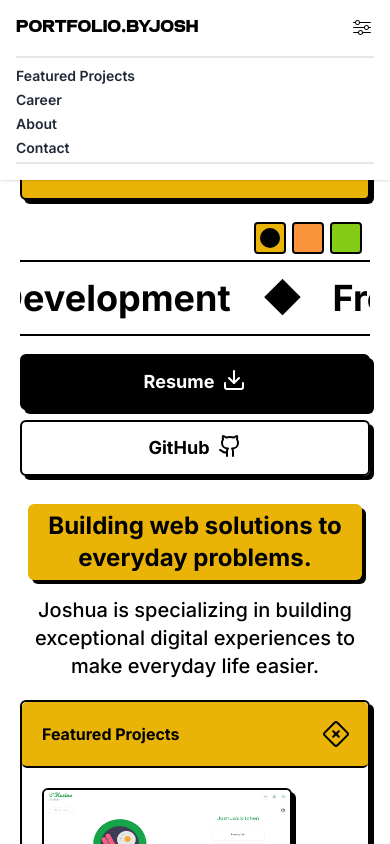
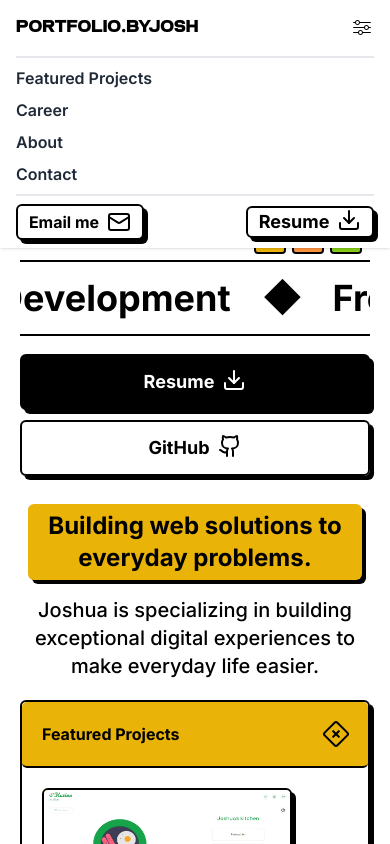
Before and after one commit to Joshuajrodrigues/dev-portfolio, a Next.js app: page / in a window 390 px wide. Both pictures are taken after a click on the button 362 px from the left and 28 px from the top of the page. Shown: the top 844 px of the page. Built offline with nearby package versions, Linux system fonts and the light colour scheme.

Commit message:
navbar quicklinks

```diff
--- a/components/navbar.tsx
+++ b/components/navbar.tsx
@@ -2,6 +2,9 @@
 
 import { useTheme } from "@/store/theme";
 import { useState } from "react";
+import Button from "./button";
+import Resume from "./resume";
+import { Download, MailIcon } from "lucide-react";
 
 const Navbar = () => {
   const [menuOpen, setMenuOpen] = useState(false);
@@ -12,21 +15,34 @@ const Navbar = () => {
           <div className=" font-oneslice flex flex-col">Portfolio.ByJosh </div>
 
           <div className="hidden md:flex md:items-center">
-            <a href="#feat" className="text-gray-800 text-sm font-semibold  mr-4">
+            <a
+              href="#feat"
+              className="text-gray-800 text-sm font-semibold  mr-4"
+            >
               Featured Projects
             </a>
-            <a href="#career" className="text-gray-800 text-sm font-semibold  mr-4">
+            <a
+              href="#career"
+              className="text-gray-800 text-sm font-semibold  mr-4"
+            >
               Career
             </a>
-            <a href="#about" className="text-gray-800 text-sm font-semibold  mr-4">
+            <a
+              href="#about"
+              className="text-gray-800 text-sm font-semibold  mr-4"
+            >
               About me
             </a>
             <a href="#contact" className="text-gray-800 text-sm font-semibold ">
               Contact
             </a>
+
           </div>
 
-          <button onClick={()=>setMenuOpen(!menuOpen)} className="md:hidden cursor-pointer">
+          <button
+            onClick={() => setMenuOpen(!menuOpen)}
+            className="md:hidden cursor-pointer"
+          >
             <svg
               xmlns="http://www.w3.org/2000/svg"
               className="w-6 h-6 text-black"
@@ -42,19 +58,53 @@ const Navbar = () => {
         {menuOpen && (
           <div className="block md:hidden bg-white border-t-2 py-2">
             <div className="flex flex-col">
-              <a href="#feat" className="text-gray-800 text-sm font-semibold  mb-1">
+              <a
+                href="#feat"
+                className="text-gray-800 text-md font-semibold  mb-2"
+              >
                 Featured Projects
               </a>
-              <a href="#career" className="text-gray-800 text-sm font-semibold  mb-1">
+              <a
+                href="#career"
+                className="text-gray-800 text-md font-semibold  mb-2"
+              >
                 Career
               </a>
-              <a href="#about" className="text-gray-800 text-sm font-semibold  mb-1">
+              <a
+                href="#about"
+                className="text-gray-800 text-md font-semibold  mb-2"
+              >
                 About
               </a>
-              <a href="#contact" className="text-gray-800 text-sm font-semibold  mb-1">
+              <a
+                href="#contact"
+                className="text-gray-800 text-md font-semibold  mb-2"
+              >
                 Contact
               </a>
-              <div className="flex justify-between items-center border-t-2 pt-2"></div>
+              <div className="flex justify-between items-center border-t-2 pt-2">
+                <a
+                  target="_blank"
+                  href="mailto:joshuarodriguesdev@gmail.com"
+                  className=" cursor-pointer  rounded-md border-2 border-black  px-2 py-1 shadow-[4px_4px_0px_0px_rgba(0,0,0,1)] transition-all hover:translate-x-[3px] hover:translate-y-[3px] hover:shadow-none text-black bg-white w-32 font-bold lg:w-80 flex items-center justify-center "
+                >
+                  Email me <MailIcon className="ml-2" />
+                </a>
+                <Button
+                  className="text-black bg-white w-32 h-8 flex items-center justify-center "
+                  ariaLabel="Click to download resume"
+                  onClick={() => {
+                    let a = document.createElement("a");
+                    a.href = "/resume/JoshuaRodrigues_resume_2023.pdf";
+                    a.target = "_blank";
+                    a.click();
+                  }}
+                >
+                  <span className=" flex text-lg font-bolder">
+                    Resume <Download className={`ml-2 `} />{" "}
+                  </span>
+                </Button>
+              </div>
             </div>
           </div>
         )}
```
